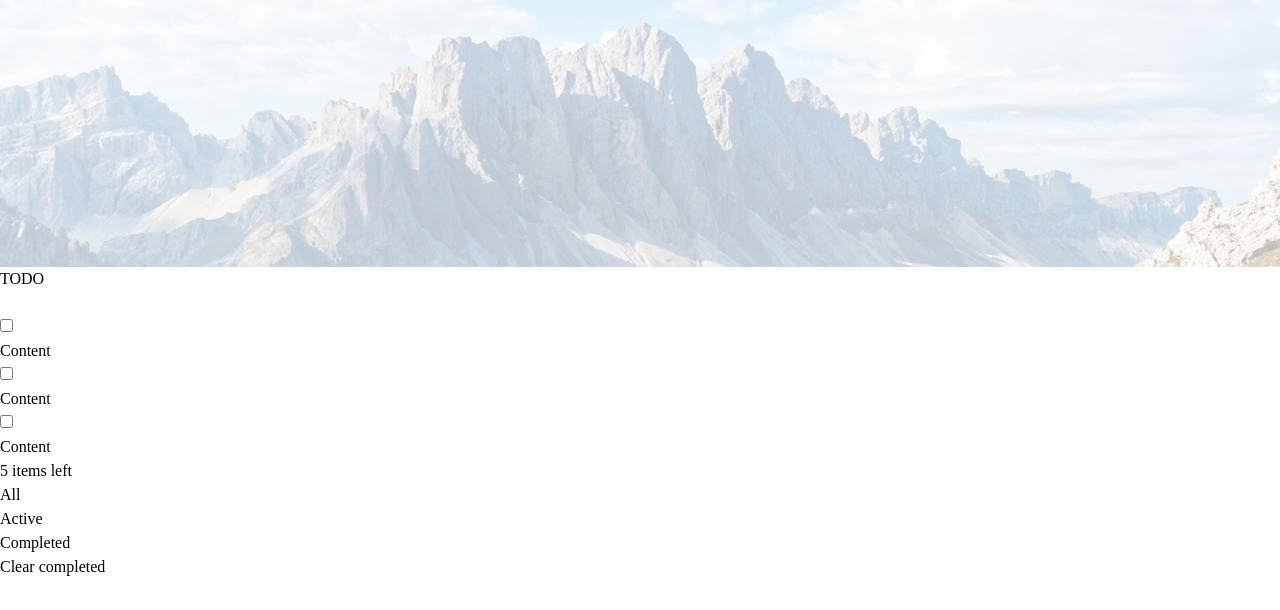
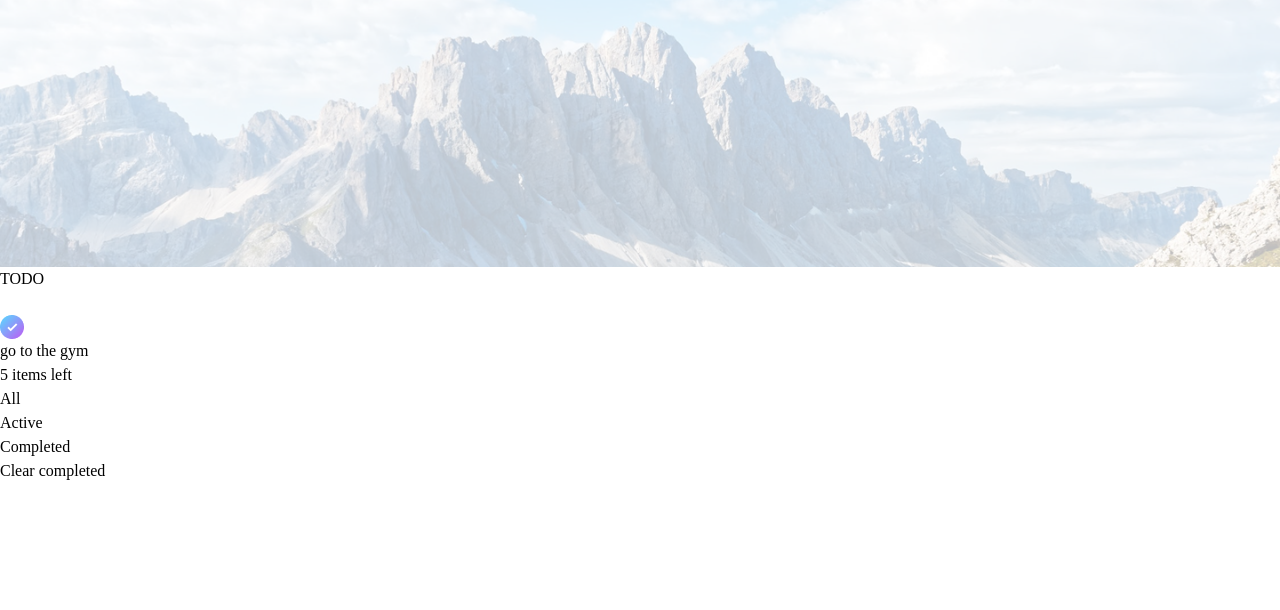
Before and after one commit to Novpa/react-tool-ts, a React (Vite) app in the folder todolist/: page / in a window 1280 px wide. Shown: the top 610 px of the page. Built offline with nearby package versions, Linux system fonts and the light colour scheme.

Commit message:
feat/edit task

```diff
--- a/todolist/src/components/Box.tsx
+++ b/todolist/src/components/Box.tsx
@@ -1,33 +1,58 @@
+import { useState } from "react";
+import List from "./List";
+
+export type initialStateType = {
+  task: string;
+  completed: boolean;
+};
+
 function Box() {
+  const initialState: initialStateType[] = [
+    { task: "go to the gym", completed: true },
+  ];
+
+  const [inputTask, setInputTask] = useState("");
+  const [allTasks, setAllTask] = useState(initialState);
+
+  const handleAddTask = (e: React.FormEvent<HTMLFormElement>) => {
+    e.preventDefault();
+
+    if (inputTask.trim() === "") return;
+
+    const newItem: initialStateType = {
+      task: inputTask,
+      completed: false,
+    };
+
+    setAllTask((tasks) => [...tasks, newItem]);
+    setInputTask("");
+  };
+
   return (
     <div className="absolute top-5 flex w-full justify-center md:top-1 lg:top-25">
       <div className="w-[80%] md:w-[40%]">
         <div>
-          <h1 className="font-josefin text-4xl font-semibold tracking-widest text-stone-700">
+          <h1 className="font-josefin text-4xl font-semibold tracking-widest text-stone-100">
             TODO
           </h1>
         </div>
-        <div className="relative mt-2 mb-3 rounded-md bg-white md:mt-10">
+        <form
+          onSubmit={handleAddTask}
+          className="relative mt-2 mb-3 rounded-md bg-white md:mt-10"
+        >
           <input
-            className="font-josefin h-15 w-full rounded-md border border-stone-200 px-5 text-2xl text-stone-600"
+            value={inputTask}
+            className="font-josefin h-15 w-full rounded-md border border-stone-200 px-5 pl-15 text-2xl text-stone-600"
             type="text"
+            onChange={(e) => setInputTask(e.target.value)}
           />
-          <div className="absolute top-[40%] left-5 h-3.5 w-3.5 rounded-sm border border-stone-400"></div>
-        </div>
+          <div className="absolute top-[30%] left-5 h-6 w-6 rounded-full border border-stone-400"></div>
+        </form>
 
         <div className="font-josefin rounded-md border border-stone-200 bg-white py-2 text-stone-600 shadow-xl">
-          <div className="flex h-15 items-center gap-5 border-b border-stone-300 bg-white px-5 text-lg">
-            <input className="rounded-full" type="checkbox" />
-            <p>Content</p>
-          </div>
-          <div className="flex h-15 items-center gap-5 border-b border-stone-300 bg-white px-5 text-lg">
-            <input type="checkbox" />
-            <p>Content</p>
-          </div>
-          <div className="flex h-15 items-center gap-5 border-b border-stone-300 bg-white px-5 text-lg">
-            <input type="checkbox" />
-            <p>Content</p>
-          </div>
+          {allTasks.map((taskData: initialStateType) => {
+            return <List task={taskData.task} completed={taskData.completed} />;
+          })}
 
           {/* summary */}
           <div className="font-josefin flex h-10 items-center justify-between px-5 text-sm font-light">
--- /dev/null
+++ b/todolist/src/components/List.tsx
@@ -0,0 +1,51 @@
+import type { initialStateType } from "./Box";
+import bullet from "../assets/list/list.png";
+import { useRef, useState } from "react";
+
+function List({ task }: initialStateType) {
+  const [isEditing, setIsEditing] = useState(false);
+  const [currTask, setCurrTask] = useState(task);
+  const inputFocus = useRef(null);
+
+  const click = (e: React.MouseEvent<HTMLDivElement>) => {
+    setIsEditing((editing) => !editing);
+
+    if (inputFocus.current) {
+      inputFocus.current.focus();
+    }
+  };
+
+  const safeEditing = (e: React.FormEvent<HTMLFormElement>) => {
+    e.preventDefault();
+    setIsEditing((edit) => !edit);
+  };
+
+  const editInput = (
+    <form onSubmit={safeEditing} className="flex gap-4 pl-5">
+      <input
+        ref={inputFocus}
+        className="font-josefin h-15 w-[80%] rounded-md border border-stone-200 px-5 pl-15 text-xl text-stone-600"
+        defaultValue={currTask}
+        onChange={(e) => setCurrTask(e.target.value)}
+      />
+      <button className="cursor-pointer rounded-md border px-5 transition-all duration-300 hover:bg-indigo-500 hover:text-stone-100">
+        Save
+      </button>
+    </form>
+  );
+  return isEditing ? (
+    editInput
+  ) : (
+    <div
+      onDoubleClick={click}
+      className="flex h-15 cursor-pointer items-center gap-5 border-b border-stone-300 bg-white px-5 text-lg"
+    >
+      <div className="h-6 w-6 overflow-hidden rounded-full border border-stone-400">
+        <img src={bullet} className="h-full w-full object-cover" />
+      </div>
+      <p>{currTask}</p>
+    </div>
+  );
+}
+
+export default List;
```
Also changed, not shown: todolist/src/assets/list/list.png (added).
